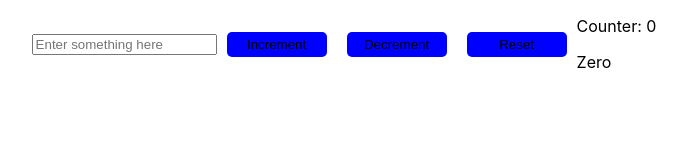
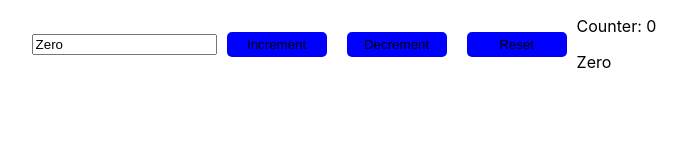
Before and after one commit to wasswaenockmale/reactJS-sessions, a React (Create React App) app in the folder myfirstapp/: page / in a window 1280 px wide. Shown: the top 160 px of the page, without its empty margins (296-983 px from the left). Built offline with nearby package versions, Linux system fonts and the light colour scheme.

Commit message:
Changed the handleChange function

```diff
--- a/myfirstapp/src/Counter/Btn.js
+++ b/myfirstapp/src/Counter/Btn.js
@@ -45,14 +45,14 @@ export default class Btn extends React.Component{
      * Simply return an updated state.input
      */
     handleChange(event){
-        return this.setState(state=>{
-            return state.input = event.target.value;
+        return this.setState({
+            input:event.target.value
         })
     }
     render(){
         return(
             <div className="container">
-                <input placeholder="Enter something here" onChange={this.handleChange}></input>
+                <input placeholder="Enter something here" value={this.state.input} onChange={this.handleChange}></input>
                 <button onClick={this.increment}>Increment</button>
                 <button onClick={this.decrement}>Decrement</button>
                 <button onClick={this.reset}>Reset</button>
```
